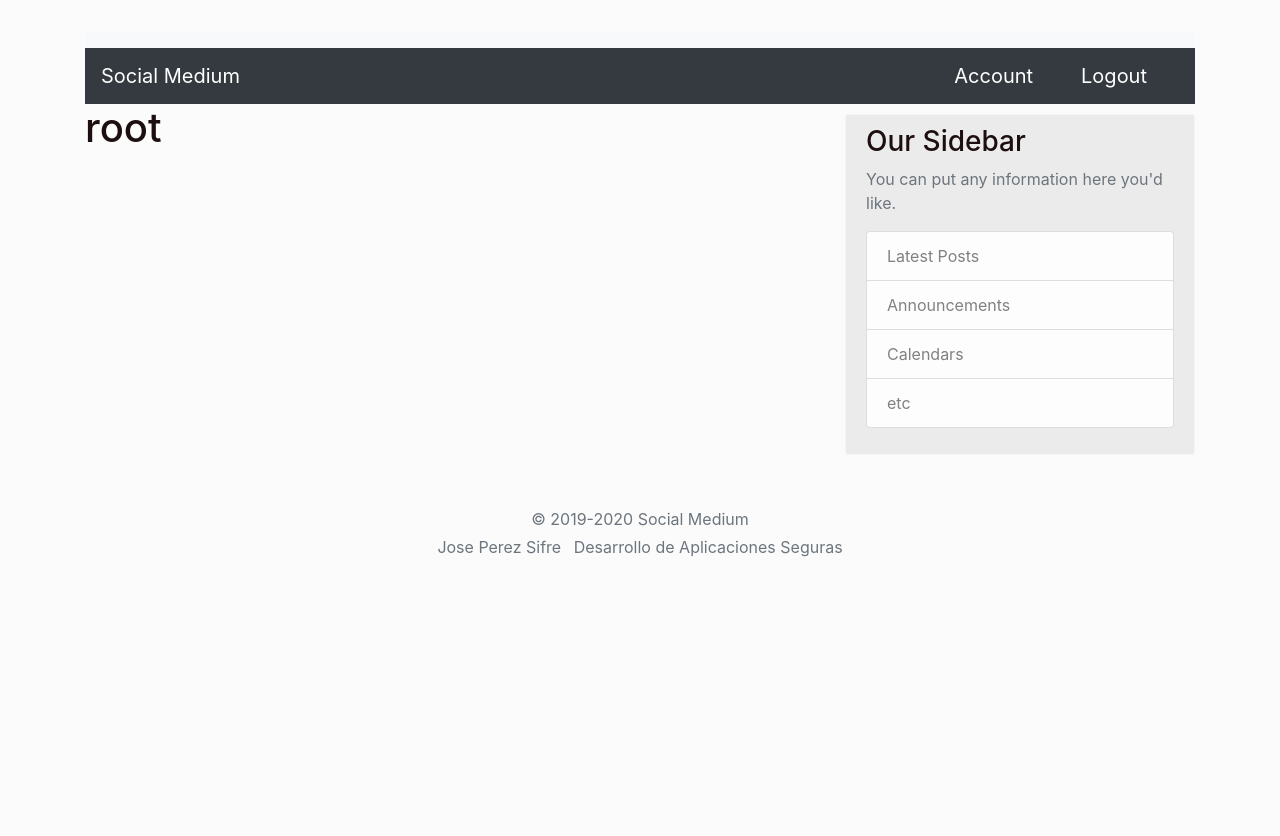
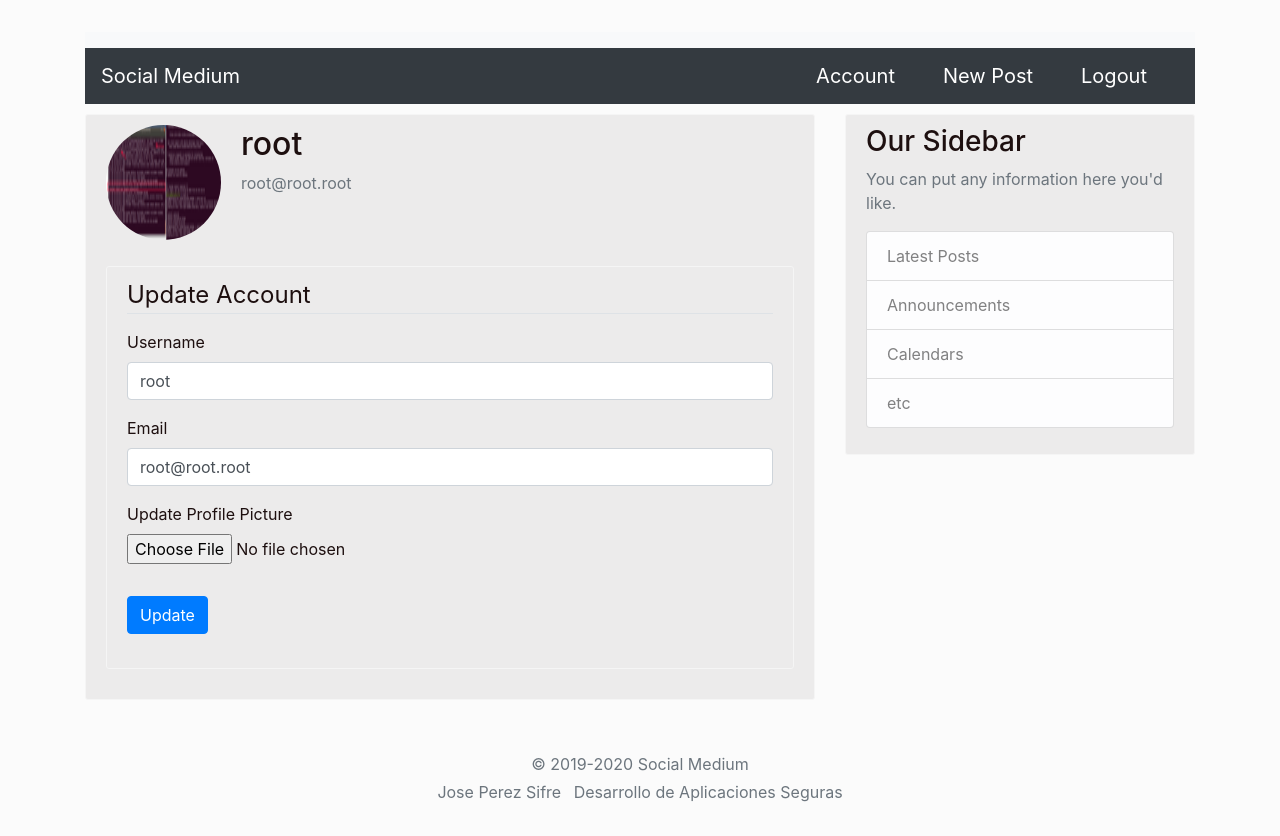
Before and after one commit to sepi1996/SocialMedium, a Flask app: page /account in a window 1280 px wide. Before the commit the page ends 557 px from the top, so only its background shows below. Run offline with Flask 2, Linux system fonts and the light colour scheme; a user stored in the database is signed in; some libraries are stand-ins or nearby versions.

Commit message:
Post create update and delete

```diff
--- a/medium/forms.py
+++ b/medium/forms.py
@@ -1,8 +1,10 @@
 #Represents something through the HTML code
 from flask_wtf import FlaskForm
 from wtforms.validators import DataRequired, Length, Email, ValidationError, EqualTo
+from flask_login import current_user
 from medium.models import User
-from wtforms import StringField, PasswordField, SubmitField, BooleanField
+from flask_wtf.file import FileField, FileAllowed
+from wtforms import StringField, PasswordField, SubmitField, BooleanField, TextAreaField
 
 
 class RegistrationForm(FlaskForm):
@@ -33,3 +35,28 @@ class LoginForm(FlaskForm):
     password = PasswordField('Password', validators=[DataRequired()])
     remember = BooleanField('Remember Me')
     submit = SubmitField('Login')
+
+class UpdateAccountForm(FlaskForm):
+    username = StringField('Username',
+                           validators=[DataRequired(), Length(min=2, max=25)])
+    email = StringField('Email',
+                        validators=[DataRequired(), Email(), Length(min=5, max=100)])
+    submit = SubmitField('Update')
+    picture = FileField('Update Profile Picture', validators=[FileAllowed(['jpg', 'png'])])
+
+    def validate_username(self, username):
+        if username.data != current_user.username:
+            user = User.query.filter_by(username=username.data).first()
+            if user:
+                raise ValidationError('Username already in use. Choose another one.')
+
+    def validate_email(self, email):
+        if email.data != current_user.email:
+            user = User.query.filter_by(email=email.data).first()
+            if user:
+                raise ValidationError('Email already in use. Choose another one.')
+
+class PostForm(FlaskForm):
+    title = StringField('Title', validators=[DataRequired()])
+    content = TextAreaField('Content', validators=[DataRequired()])
+    submit = SubmitField('Post')
--- a/medium/routes.py
+++ b/medium/routes.py
@@ -1,29 +1,17 @@
-from flask import render_template, url_for, flash, redirect, request
-from medium.forms import RegistrationForm, LoginForm
+from flask import render_template, url_for, flash, redirect, request, abort
+from medium.forms import RegistrationForm, UpdateAccountForm, LoginForm, PostForm
 from medium import app, db, bcrypt
 from flask_login import login_user, current_user, logout_user, login_required
 from medium.models import User, Post
-
-
-posts = [
-    {
-        'author': 'Pepe Perez',
-        'title': 'Title 1',
-        'content': 'First Post',
-        'date_posted': 'April 11, 2018'
-    },
-    {
-        'author': 'Pepe Perez2',
-        'title': 'Title 2',
-        'content': 'Second Post',
-        'date_posted': 'April 22, 2018'
-    }
-]
+import secrets
+import os
+from PIL import Image
 
 @app.route('/')
 @app.route('/home')
 def home():
-    return render_template('home.html', posts=posts)
+    posts = Post.query.all()
+    return render_template('home.html', posts = posts)
 
 
 @app.route('/about')
@@ -68,8 +56,86 @@ def logout():
     logout_user()
     return redirect(url_for('home'))
 
-@app.route("/account", methods=['GET'])
+def save_picture(form_picture):
+    randomHex = secrets.token_hex(8)
+    _, fileExt = os.path.splitext(form_picture.filename)#El primero es _ porque no queremos almacenar ese valor devuleto por la funcion
+    pictureFilename = randomHex + fileExt
+    picturePath = os.path.join(app.root_path, 'static/profilePictures', pictureFilename)
+    #Redimensionamos la imagem, para no almazenar imagenes grandes que ocupan mas, sin ser necesario
+    size = (115, 115)
+    newImage = Image.open(form_picture)
+    newImage.thumbnail(size)
+    newImage.save(picturePath)
+
+    return pictureFilename
+
+@app.route("/account", methods=['GET', 'POST'])
 @login_required
 def account():
+    accountForm = UpdateAccountForm()
+    if accountForm.validate_on_submit():
+        if accountForm.picture.data:#Si ha elegido una foto nueva
+            pictureFilename = save_picture(accountForm.picture.data)#Primero mediante esta funcion creada la guardamos
+            current_user.image_file = pictureFilename#La asociamos en la base de datos
+        current_user.username = accountForm.username.data
+        current_user.email = accountForm.email.data
+        db.session.commit()
+        flash(f'Account succesfully updated', 'success')
+        return redirect(url_for('account'))#Haccemos un redirect para asi hacer una petición tipo GET y no POST
+    elif request.method == 'GET':
+        accountForm.username.data = current_user.username
+        accountForm.email.data = current_user.email
+    image_path = url_for('static', filename=f'profilePictures/{current_user.image_file}')
+    return render_template('account.html', title='Account', image_path=image_path, form=accountForm)
 
-    return render_template('account.html', title='Account')
+
+@app.route("/post/new", methods=['GET', 'POST'])
+@login_required
+def new_post():
+    postForm = PostForm()
+    if postForm.validate_on_submit():
+        post = Post(title = postForm.title.data,
+                    content = postForm.content.data,
+                    author = current_user)
+        db.session.add(post)
+        db.session.commit()
+        flash(f'Your post {postForm.title.data} has been created', 'success')
+        return redirect(url_for('home'))
+    return render_template('create_post.html', title='New Post', legend='New Post', form=postForm)
+
+@app.route("/post/<int:post_id>", methods=['GET'])
+@login_required
+def post(post_id):
+    post = Post.query.get_or_404(post_id)
+    return render_template('post.html', title=post.title, post=post)
+
+@app.route("/post/<int:post_id>/update", methods=['GET', 'POST'])
+@login_required
+def update_post(post_id):
+    post = Post.query.get_or_404(post_id)
+    if post.author != current_user:
+        abort(403)
+    postForm = PostForm()
+    if postForm.validate_on_submit():
+        post.title = postForm.title.data
+        post.content = postForm.content.data
+        db.session.commit()#No necesitamos hacer un add ya que estamos trabajando sobre un post ya creado
+        flash('Post updated!', 'success')
+        return redirect(url_for('post', post_id=post.id))
+    elif request.method == 'GET':
+        postForm.title.data = post.title
+        postForm.content.data = post.content
+
+    return render_template('create_post.html', title='Update Post', legend='Update Post', form=postForm)
+
+
+@app.route("/post/<int:post_id>/delete", methods=['POST'])
+@login_required
+def delete_post(post_id):
+    post = Post.query.get_or_404(post_id)
+    if post.author != current_user:
+        abort(403)
+    db.session.delete(post)
+    db.session.commit()
+    flash('Post deleted!', 'success')
+    return redirect(url_for('home'))
--- a/medium/static/main.css
+++ b/medium/static/main.css
@@ -16,3 +16,10 @@ body {
 .alert{
   margin-top: 10px;
 }
+
+.account-imgSize {
+  height: 115px;
+  width: 115px;
+  margin-right: 20px;
+  margin-bottom: 16px;
+}
--- a/medium/templates/account.html
+++ b/medium/templates/account.html
@@ -1,7 +1,68 @@
 {% extends "base.html" %}
 {% block content %}
 
-<h1>
-    {{ current_user.username }}
-</h1>
+<div class="content-section">
+    <div class="media">
+      <img class="rounded-circle account-imgSize" src="{{ image_path }}">
+      <div class="media-body">
+        <h2 class="account-heading">{{ current_user.username }}</h2>
+        <p class="text-secondary">{{ current_user.email }}</p>
+      </div>
+    </div>
+
+
+<div class="content-section">
+    <form method="POST" action="" enctype="multipart/form-data">
+        {{ form.hidden_tag() }}
+        <!--Es importante para eviatr el CSRF mediante la utilización de un CSRF token-->
+        <fieldset class="form-group">
+            <legend class="border-bottom mb-3">Update Account</legend>
+            <div class="form-group">
+                {{ form.username.label(class="form-control-label") }}
+
+                {% if form.username.errors %}
+                    {{ form.username(class="form-control is-invalid") }}
+                    <div>
+                        {% for error in form.username.errors %}
+                            <span>
+                                {{ error }}
+                            </span>
+                        {% endfor%}
+                    </div>
+                {% else %}
+                    {{ form.username(class="form-control") }}
+                {% endif %}
+            </div>
+            <div class="form-group">
+                {{ form.email.label(class="form-control-label") }}
+                {% if form.email.errors %}
+                    {{ form.email(class="form-control is-invalid") }}
+                    <div>
+                        {% for error in form.email.errors %}
+                            <span>
+                                {{ error }}
+                            </span>
+                        {% endfor%}
+                    </div>
+                {% else %}
+                    {{ form.email(class="form-control") }}
+                {% endif %}
+            </div>
+            <div class="form-group">
+                {{ form.picture.label(class="form-control-label") }}
+                {{ form.picture(class="form-control-file") }}
+                    {% if form.picture.errors %}
+                        {% for error in form.picture.errors %}
+                            <span class="text-danger">{{ error }}</span></br>
+                        {% endfor %}
+                    {% endif %}
+            </div>
+        </fieldset>
+        <div class="form-group">
+                {{ form.submit(class="btn btn-primary mb-2") }}
+            </div>
+    </form>
+</div>
+</div>
+
 {% endblock content %}
--- a/medium/templates/base.html
+++ b/medium/templates/base.html
@@ -31,6 +31,7 @@
       {% if current_user.is_authenticated %}
       <form class="form-inline">
         <a class="nav-item nav-link navbar-brand" href="{{ url_for('account') }}">Account</a>
+        <a class="nav-item nav-link navbar-brand" href="{{ url_for('new_post') }}">New Post</a>
         <a class="nav-item nav-link navbar-brand" href="{{ url_for('logout') }}">Logout</a>
       </form>
       {% else %}
```
Also changed, not shown: medium/Sec.txt (+13 -0 lines), medium/templates/create_post.html (added, +42 -0 lines), medium/templates/home.html (+4 -3 lines), medium/templates/post.html (added, +41 -0 lines), medium/medium.db, medium/static/profilePictures/70970efedd773ce3.png (added), medium/static/profilePictures/default.jpg (added), medium/templates/login.html (indentation only).
